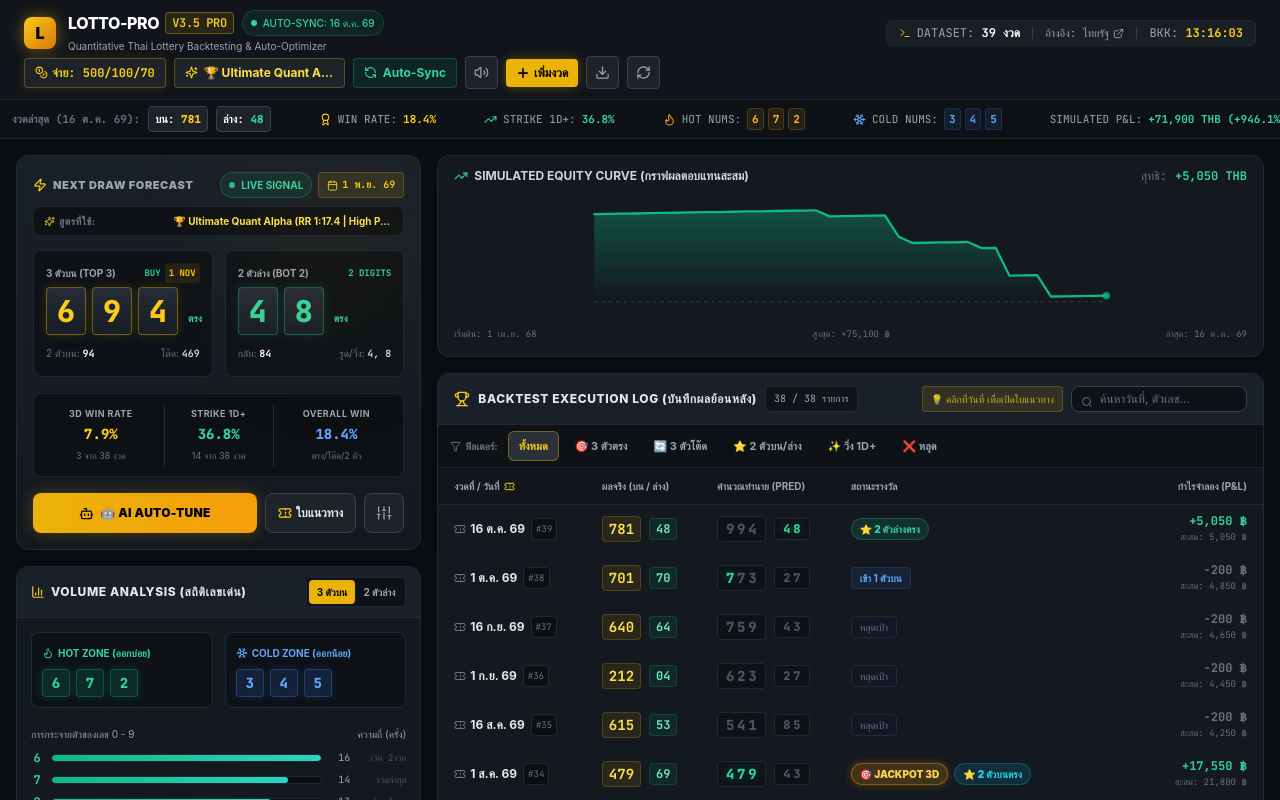
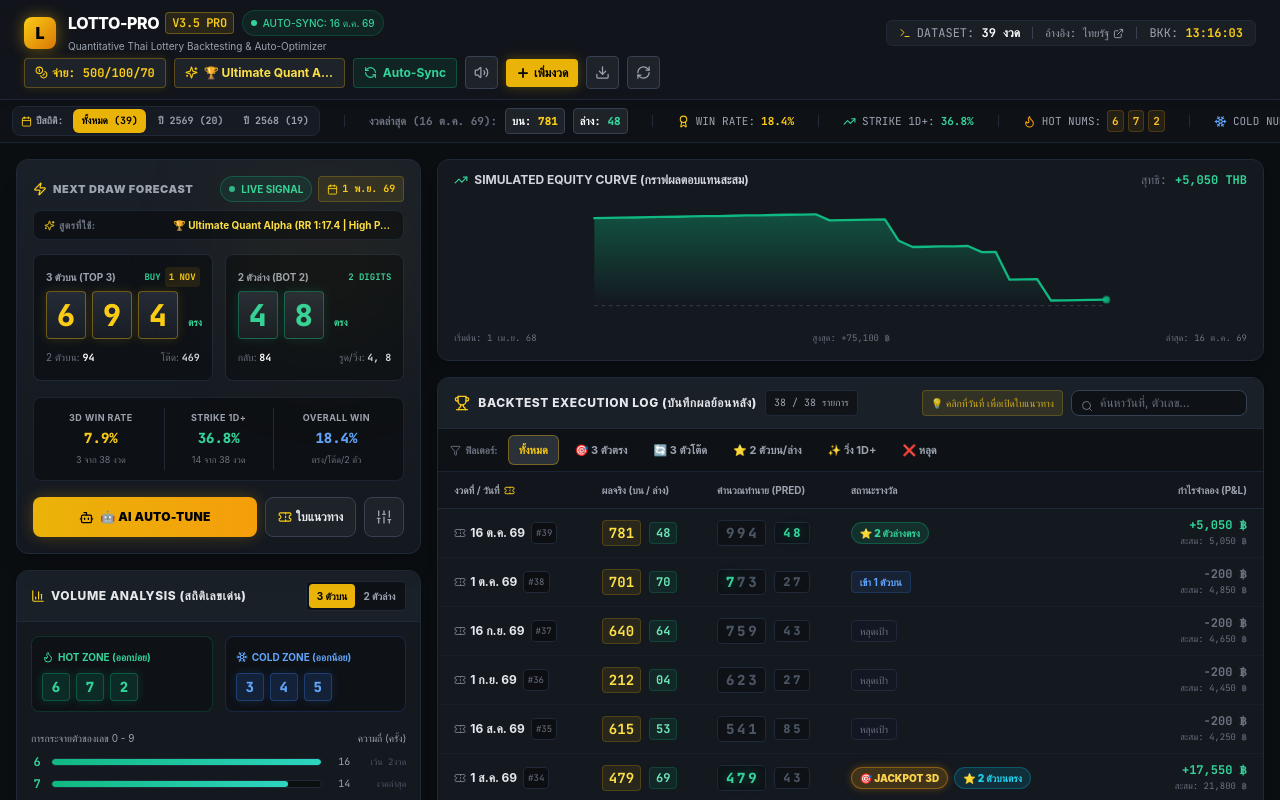
Before and after one commit to suteechu/LOTTO-PRO, a React (Vite) app: page / in a window 1280 px wide. Shown: the top 800 px of the page. Built offline with nearby package versions, Linux system fonts and the light colour scheme.

Commit message:
feat: add year-by-year filter (all / 2569 / 2568) for backtest and auto-tune

```diff
--- a/src/App.tsx
+++ b/src/App.tsx
@@ -82,23 +82,58 @@
     }
   }, []);
 
+  // Selected Year Filter ('all' | '2569' | '2568')
+  const [selectedYear, setSelectedYear] = useState<string>('all');
+
+  // Year counts
+  const yearCounts = useMemo(() => {
+    let count69 = 0;
+    let count68 = 0;
+    draws.forEach(d => {
+      if (d.date.includes(' 69') || d.date.endsWith('69')) count69++;
+      else if (d.date.includes(' 68') || d.date.endsWith('68')) count68++;
+    });
+    return [
+      { id: 'all', label: 'ทั้งหมด', count: draws.length },
+      { id: '2569', label: 'ปี 2569', count: count69 },
+      { id: '2568', label: 'ปี 2568', count: count68 }
+    ];
+  }, [draws]);
+
+  // Active draws filtered by selected year (plus 1 previous draw as input)
+  const activeDraws = useMemo(() => {
+    if (selectedYear === 'all') return draws;
+    const shortYear = selectedYear.slice(-2); // '69' or '68'
+    const yearIndices = draws
+      .map((d, idx) => (d.date.includes(` ${shortYear}`) || d.date.endsWith(shortYear) ? idx : -1))
+      .filter(idx => idx !== -1);
+
+    if (yearIndices.length === 0) return draws;
+
+    const minIdx = yearIndices[0];
+    const maxIdx = yearIndices[yearIndices.length - 1];
+    // Include 1 draw right after maxIdx for previous draw reference
+    const endIdx = maxIdx + 1 < draws.length ? maxIdx + 2 : draws.length;
+    return draws.slice(minIdx, endIdx);
+  }, [draws, selectedYear]);
+
   // Latest draw is index 0
   const latestDraw = draws[0] || INITIAL_LOTTERY_DATA[0];
 
-  // Prediction for next draw
+  // Prediction for next draw (always forecasts from the true latest draw)
   const prediction = useMemo(() => {
     return predictDigits(formula, latestDraw);
   }, [formula, latestDraw]);
 
-  // Backtest across all draws with user's customized payout rates
+  // Backtest across active draws with user's customized payout rates
   const { rows, metrics } = useMemo(() => {
-    return runBacktest(draws, formula, payoutConfig);
-  }, [draws, formula, payoutConfig]);
+    return runBacktest(activeDraws, formula, payoutConfig);
+  }, [activeDraws, formula, payoutConfig]);
 
-  // Volume hot / cold stats
+  // Volume hot / cold stats for active draws
   const volumeStats = useMemo(() => {
-    return calculateDigitStats(draws, 'top3');
-  }, [draws]);
+    return calculateDigitStats(activeDraws, 'top3');
+  }, [activeDraws]);
 
   // Manual Trigger Auto Sync
   const handleAutoSync = useCallback(() => {
@@ -144,15 +179,16 @@
     playTerminalBeep(900, 0.1);
 
     setTimeout(() => {
-      const optimized = autoOptimizeFullFormula(draws, payoutConfig);
+      const optimized = autoOptimizeFullFormula(activeDraws, payoutConfig);
       setFormula(optimized);
       setIsOptimizing(false);
       setShowParams(true);
       playSuccessChime();
-      setSyncToast('🤖 AI Auto-Tune สำเร็จ! ค้นพบสูตรที่เข้าเป้า 3 ตัวตรง & 2 ตัวบน-ล่าง สูงสุดเรียบร้อยแล้ว');
+      const yearLabel = selectedYear === 'all' ? 'ทุกงวด' : `ปี ${selectedYear}`;
+      setSyncToast(`🤖 AI Auto-Tune สำเร็จ! ค้นพบสูตรที่เข้าเป้าสูงสุดสำหรับ ${yearLabel} เรียบร้อยแล้ว`);
       setTimeout(() => setSyncToast(null), 4000);
     }, 700);
-  }, [draws, payoutConfig]);
+  }, [activeDraws, payoutConfig, selectedYear]);
 
   // Click to open Ticket from Historical row
   const handleOpenHistoricalTicket = useCallback((row: BacktestRow) => {
@@ -225,12 +261,15 @@
         </div>
       )}
 
-      {/* Ticker strip */}
+      {/* Ticker strip with Year Filter */}
       <TickerBar
         latestDraw={latestDraw}
         metrics={metrics}
         hotZone={volumeStats.hotZone}
         coldZone={volumeStats.coldZone}
+        selectedYear={selectedYear}
+        onSelectYear={setSelectedYear}
+        yearCounts={yearCounts}
       />
 
       {/* Main Terminal Dashboard */}
@@ -260,7 +299,7 @@
           )}
 
           {/* Hot / Cold Volume */}
-          <HotColdAnalytics draws={draws} />
+          <HotColdAnalytics draws={activeDraws} />
         </div>
 
         {/* Right Column (Backtesting & Charts) */}
--- a/src/components/TickerBar.tsx
+++ b/src/components/TickerBar.tsx
@@ -1,24 +1,57 @@
 import React from 'react';
 import { LotteryDraw, StrategyMetrics } from '../types';
-import { TrendingUp, Flame, Snowflake, Award } from 'lucide-react';
+import { TrendingUp, Flame, Snowflake, Award, Calendar } from 'lucide-react';
+import { playTerminalBeep } from '../utils/sound';
 
 interface TickerBarProps {
   latestDraw: LotteryDraw;
   metrics: StrategyMetrics;
   hotZone: number[];
   coldZone: number[];
+  selectedYear: string;
+  onSelectYear: (year: string) => void;
+  yearCounts: { id: string; label: string; count: number }[];
 }
 
 export const TickerBar: React.FC<TickerBarProps> = ({
   latestDraw,
   metrics,
   hotZone,
-  coldZone
+  coldZone,
+  selectedYear,
+  onSelectYear,
+  yearCounts
 }) => {
   return (
-    <div className="bg-[#0e1217] border-b border-gray-800/80 px-3 py-1.5 overflow-x-auto text-[11px] font-mono scrollbar-none flex items-center gap-6 whitespace-nowrap">
+    <div className="bg-[#0e1217] border-b border-gray-800/80 px-3 py-1.5 overflow-x-auto text-[11px] font-mono scrollbar-none flex items-center gap-4 sm:gap-6 whitespace-nowrap">
+      {/* Year Filter Pills */}
+      <div className="flex items-center gap-1 bg-[#161a22] p-0.5 rounded-lg border border-gray-800 shrink-0">
+        <span className="text-gray-400 font-bold px-1.5 flex items-center gap-1 text-[10px]">
+          <Calendar size={11} className="text-yellow-400" />
+          <span>ปีสถิติ:</span>
+        </span>
+        {yearCounts.map((item) => (
+          <button
+            key={item.id}
+            onClick={() => {
+              playTerminalBeep(700, 0.04);
+              onSelectYear(item.id);
+            }}
+            className={`px-2 py-0.5 rounded-md font-bold transition-all text-[10px] ${
+              selectedYear === item.id
+                ? 'bg-yellow-500 text-black shadow-sm'
+                : 'text-gray-400 hover:text-white hover:bg-gray-800/60'
+            }`}
+          >
+            {item.label} ({item.count})
+          </button>
+        ))}
+      </div>
+
+      <div className="h-3 w-px bg-gray-800 shrink-0" />
+
       {/* Latest Result */}
-      <div className="flex items-center gap-2">
+      <div className="flex items-center gap-2 shrink-0">
         <span className="text-gray-500 font-bold uppercase">งวดล่าสุด ({latestDraw.date}):</span>
         <span className="text-white font-bold bg-[#1e2329] px-1.5 py-0.5 rounded border border-gray-700">
           บน: <strong className="text-yellow-400">{latestDraw.top3}</strong>
@@ -28,28 +61,28 @@
         </span>
       </div>
 
-      <div className="h-3 w-px bg-gray-800" />
+      <div className="h-3 w-px bg-gray-800 shrink-0" />
 
       {/* Win Rate */}
-      <div className="flex items-center gap-1.5">
+      <div className="flex items-center gap-1.5 shrink-0">
         <Award size={13} className="text-yellow-400" />
         <span className="text-gray-400">WIN RATE:</span>
         <span className="font-bold text-yellow-400">{metrics.winRate.toFixed(1)}%</span>
       </div>
 
-      <div className="h-3 w-px bg-gray-800" />
+      <div className="h-3 w-px bg-gray-800 shrink-0" />
 
       {/* Hit 1D+ Strike */}
-      <div className="flex items-center gap-1.5">
+      <div className="flex items-center gap-1.5 shrink-0">
         <TrendingUp size={13} className="text-emerald-400" />
         <span className="text-gray-400">STRIKE 1D+:</span>
         <span className="font-bold text-emerald-400">{metrics.hit1PlusTopRate.toFixed(1)}%</span>
       </div>
 
-      <div className="h-3 w-px bg-gray-800" />
+      <div className="h-3 w-px bg-gray-800 shrink-0" />
 
       {/* Hot Digits */}
-      <div className="flex items-center gap-1.5">
+      <div className="flex items-center gap-1.5 shrink-0">
         <Flame size={13} className="text-amber-500" />
         <span className="text-gray-400">HOT NUMS:</span>
         <div className="flex gap-1">
@@ -59,10 +92,10 @@
         </div>
       </div>
 
-      <div className="h-3 w-px bg-gray-800" />
+      <div className="h-3 w-px bg-gray-800 shrink-0" />
 
       {/* Cold Digits */}
-      <div className="flex items-center gap-1.5">
+      <div className="flex items-center gap-1.5 shrink-0">
         <Snowflake size={13} className="text-blue-400" />
         <span className="text-gray-400">COLD NUMS:</span>
         <div className="flex gap-1">
@@ -72,10 +105,10 @@
         </div>
       </div>
 
-      <div className="h-3 w-px bg-gray-800" />
+      <div className="h-3 w-px bg-gray-800 shrink-0" />
 
       {/* Cumulative Return */}
-      <div className="flex items-center gap-1.5">
+      <div className="flex items-center gap-1.5 shrink-0">
         <span className="text-gray-400">SIMULATED P&L:</span>
         <span className={`font-bold ${metrics.totalProfit >= 0 ? 'text-emerald-400' : 'text-rose-400'}`}>
           {metrics.totalProfit >= 0 ? '+' : ''}{metrics.totalProfit.toLocaleString()} THB ({metrics.roi >= 0 ? '+' : ''}{metrics.roi.toFixed(1)}%)
```
